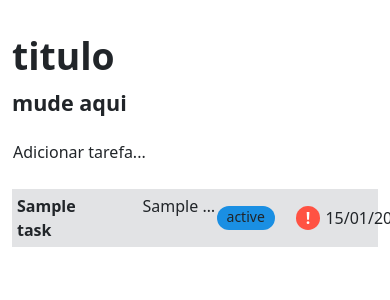
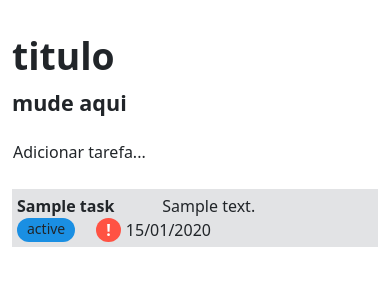
Before and after one commit to danielBRTanimacao/To-Do-python, a Django app: page / in a window 390 px wide; the page is wider, and only the part inside the window is pictured. Shown: the part 192-492 px from the top of that part. Run offline with Django 5.2, Linux system fonts and the light colour scheme; a user stored in the database is signed in; tables that the repository leaves empty hold one stand-in row (values such as "Sample post"); grey boxes labelled with a size stand in for pictures from a placeholder-image service; some libraries are stand-ins or nearby versions.

Commit message:
creating index display

```diff
--- a/ToDoApp/static/css/index.css
+++ b/ToDoApp/static/css/index.css
@@ -71,6 +71,10 @@ li {
     cursor: pointer;
 }
 
+.li-block {
+    display: flex;
+}
+
 .changer-img img {
     position: relative;
     top: -42.5px;
@@ -94,3 +98,9 @@ li {
     border: 0 none !important;
     outline: 0 !important;
 }
+
+@media (max-width: 767.98px) {
+    .li-block {
+        display: block;
+    }
+}
--- a/ToDoApp/templates/pages/index.html
+++ b/ToDoApp/templates/pages/index.html
@@ -82,7 +82,7 @@
         </div>
         <ul class="pt-4">
             {% for task in page_obj %}
-                <li style="background:#e2e3e5;" class="task-item" data-due-date="{{ task.due_date|date:"Y-m-d" }}">
+                <li style="background:#e2e3e5;" class="task-item li-block" data-due-date="{{ task.due_date|date:"Y-m-d" }}">
                     <div class="d-flex">
                         <a class="link-task" href="{% url "task" user.username task.id %}">
                             <strong>{{ task.title }}</strong>
@@ -105,7 +105,7 @@
                 </li>
             {% endfor %}
         </ul>
-        {% if page_obj.paginator.count >= 10%}
+        {% if page_obj.paginator.count >= 10 %}
             <div class="pagination">
                 <span class="step-links">
                     {% if page_obj.has_previous %}
```
